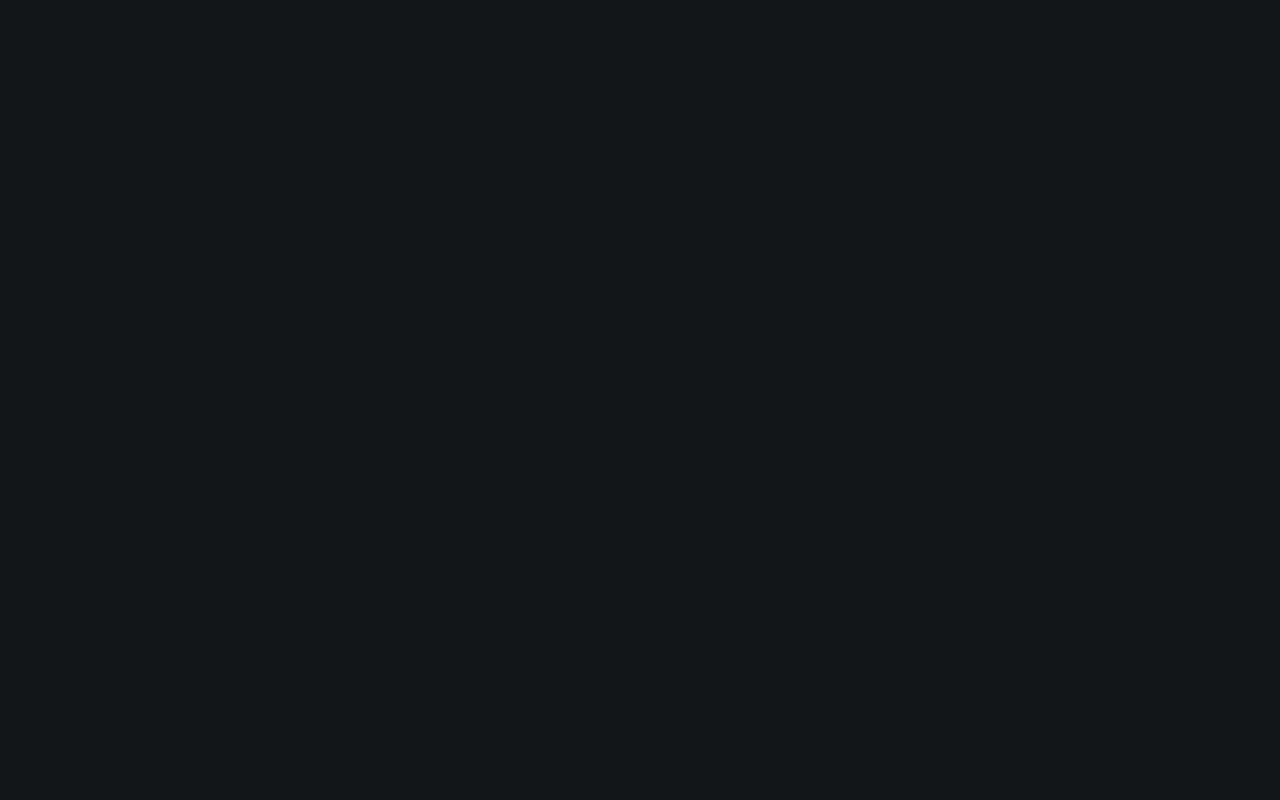
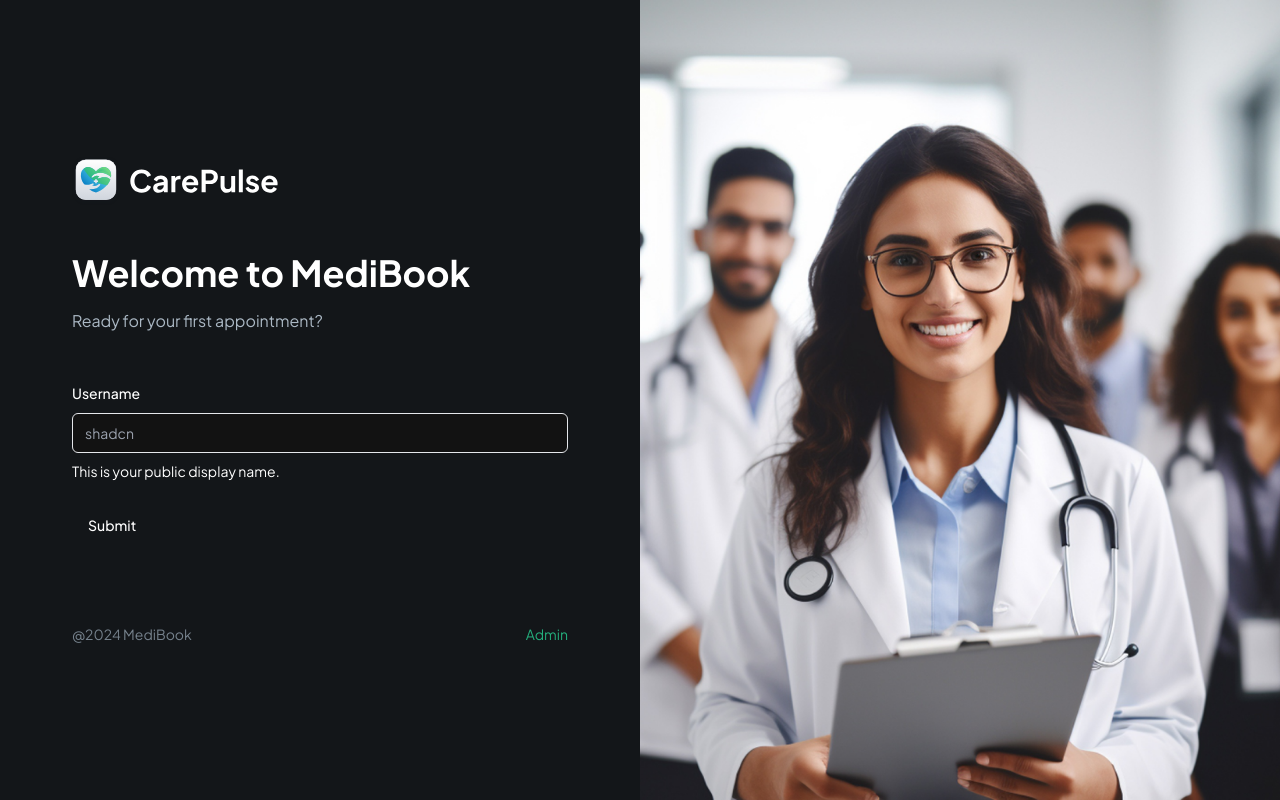
Before and after one commit to KingsCreatives/Medibook, a Next.js app: page / in a window 1280 px wide. Built offline with nearby package versions, Linux system fonts and the light colour scheme.

Commit message:
custom form

```diff
--- a/app/page.tsx
+++ b/app/page.tsx
@@ -1,13 +1,38 @@
 import { Button } from "@/components/ui/button";
 import Image from "next/image";
+import Link from "next/link";
+import PatientForm from "@/components/forms/PatientForm";
 export default function Home() {
   return (
     <div className="flex h-screen max-h-screen">
       <section className="remove-scrollbar container my-auto">
         <div className="sub-container max-w-[496px]">
+          <Image
+            src="/assets/icons/logo-full.svg"
+            height={1000}
+            width={1000}
+            alt="patient"
+            className="mb-12 h-12 w-fit"
+          />
+          <PatientForm />
 
+          <div className="text-14-regular mt-20 flex justify-between">
+            <p className="justify-items-end text-dark-600 xl:text-left">
+              @2024 MediBook
+            </p>
+            <Link href="/?admin=true" className="text-green-500">
+              Admin
+            </Link>
+          </div>
         </div>
       </section>
+      <Image
+       src="/assets/images/onboarding-img.png"
+       height={1000}
+       width={1000}
+       alt="patient"
+       className="side-img max-w-[50%]"
+      />
     </div>
   );
 }
--- /dev/null
+++ b/components/CustomFormField.tsx
@@ -0,0 +1,41 @@
+"use client"
+
+import {
+  FormControl,
+  FormDescription,
+  FormField,
+  FormItem,
+  FormLabel,
+  FormMessage,
+} from "@/components/ui/form";
+import { Input } from "@/components/ui/input";
+import { Control } from "react-hook-form";
+import { FormFieldType } from "./forms/PatientForm";
+
+interface CustomProps{
+    control: Control<any>,
+    fieldType : FormFieldType
+}
+
+
+const CustomFormField = ({control, fieldType}: CustomProps) => {
+
+  return (
+    <FormField
+      control={control}
+      name="username"
+      render={({ field }) => (
+        <FormItem>
+          <FormLabel>Username</FormLabel>
+          <FormControl>
+            <Input placeholder="shadcn" {...field} />
+          </FormControl>
+          <FormDescription>This is your public display name.</FormDescription>
+          <FormMessage />
+        </FormItem>
+      )}
+    />
+  );
+};
+
+export default CustomFormField;
--- /dev/null
+++ b/components/forms/PatientForm.tsx
@@ -0,0 +1,51 @@
+"use client";
+
+import { zodResolver } from "@hookform/resolvers/zod";
+import { useForm } from "react-hook-form";
+import { z } from "zod";
+import { Button } from "@/components/ui/button";
+import { Form } from "@/components/ui/form";
+import CustomFormField from "../CustomFormField";
+
+export enum FormFieldType  {
+  INPUT = 'input',
+}
+
+const formSchema = z.object({
+  username: z.string().min(5, {
+    message: "Username must be at least 5 characters.",
+  }),
+});
+
+const PatientForm = () => {
+  const form = useForm<z.infer<typeof formSchema>>({
+    resolver: zodResolver(formSchema),
+    defaultValues: {
+      username: "",
+    },
+  });
+
+  function onSubmit(values: z.infer<typeof formSchema>) {
+    // Do something with the form values.
+    console.log(values);
+  }
+
+  return (
+    <Form {...form}>
+      <form onSubmit={form.handleSubmit(onSubmit)} className="space-y-6 flex-1">
+        <section className="mb-12 space-y-4">
+          <h1 className="header">Welcome to MediBook</h1>
+          <p className="text-dark-700">Ready for your first appointment?</p>
+        </section>
+
+        <CustomFormField
+        fieldType={FormFieldType.INPUT}
+        control={form.control} />
+
+        <Button type="submit">Submit</Button>
+      </form>
+    </Form>
+  );
+};
+
+export default PatientForm;
--- /dev/null
+++ b/components/ui/form.tsx
@@ -0,0 +1,178 @@
+"use client"
+
+import * as React from "react"
+import * as LabelPrimitive from "@radix-ui/react-label"
+import { Slot } from "@radix-ui/react-slot"
+import {
+  Controller,
+  ControllerProps,
+  FieldPath,
+  FieldValues,
+  FormProvider,
+  useFormContext,
+} from "react-hook-form"
+
+import { cn } from "@/lib/utils"
+import { Label } from "@/components/ui/label"
+
+const Form = FormProvider
+
+type FormFieldContextValue<
+  TFieldValues extends FieldValues = FieldValues,
+  TName extends FieldPath<TFieldValues> = FieldPath<TFieldValues>
+> = {
+  name: TName
+}
+
+const FormFieldContext = React.createContext<FormFieldContextValue>(
+  {} as FormFieldContextValue
+)
+
+const FormField = <
+  TFieldValues extends FieldValues = FieldValues,
+  TName extends FieldPath<TFieldValues> = FieldPath<TFieldValues>
+>({
+  ...props
+}: ControllerProps<TFieldValues, TName>) => {
+  return (
+    <FormFieldContext.Provider value={{ name: props.name }}>
+      <Controller {...props} />
+    </FormFieldContext.Provider>
+  )
+}
+
+const useFormField = () => {
+  const fieldContext = React.useContext(FormFieldContext)
+  const itemContext = React.useContext(FormItemContext)
+  const { getFieldState, formState } = useFormContext()
+
+  const fieldState = getFieldState(fieldContext.name, formState)
+
+  if (!fieldContext) {
+    throw new Error("useFormField should be used within <FormField>")
+  }
+
+  const { id } = itemContext
+
+  return {
+    id,
+    name: fieldContext.name,
+    formItemId: `${id}-form-item`,
+    formDescriptionId: `${id}-form-item-description`,
+    formMessageId: `${id}-form-item-message`,
+    ...fieldState,
+  }
+}
+
+type FormItemContextValue = {
+  id: string
+}
+
+const FormItemContext = React.createContext<FormItemContextValue>(
+  {} as FormItemContextValue
+)
+
+const FormItem = React.forwardRef<
+  HTMLDivElement,
+  React.HTMLAttributes<HTMLDivElement>
+>(({ className, ...props }, ref) => {
+  const id = React.useId()
+
+  return (
+    <FormItemContext.Provider value={{ id }}>
+      <div ref={ref} className={cn("space-y-2", className)} {...props} />
+    </FormItemContext.Provider>
+  )
+})
+FormItem.displayName = "FormItem"
+
+const FormLabel = React.forwardRef<
+  React.ElementRef<typeof LabelPrimitive.Root>,
+  React.ComponentPropsWithoutRef<typeof LabelPrimitive.Root>
+>(({ className, ...props }, ref) => {
+  const { error, formItemId } = useFormField()
+
+  return (
+    <Label
+      ref={ref}
+      className={cn(error && "text-destructive", className)}
+      htmlFor={formItemId}
+      {...props}
+    />
+  )
+})
+FormLabel.displayName = "FormLabel"
+
+const FormControl = React.forwardRef<
+  React.ElementRef<typeof Slot>,
+  React.ComponentPropsWithoutRef<typeof Slot>
+>(({ ...props }, ref) => {
+  const { error, formItemId, formDescriptionId, formMessageId } = useFormField()
+
+  return (
+    <Slot
+      ref={ref}
+      id={formItemId}
+      aria-describedby={
+        !error
+          ? `${formDescriptionId}`
+          : `${formDescriptionId} ${formMessageId}`
+      }
+      aria-invalid={!!error}
+      {...props}
+    />
+  )
+})
+FormControl.displayName = "FormControl"
+
+const FormDescription = React.forwardRef<
+  HTMLParagraphElement,
+  React.HTMLAttributes<HTMLParagraphElement>
+>(({ className, ...props }, ref) => {
+  const { formDescriptionId } = useFormField()
+
+  return (
+    <p
+      ref={ref}
+      id={formDescriptionId}
+      className={cn("text-sm text-muted-foreground", className)}
+      {...props}
+    />
+  )
+})
+FormDescription.displayName = "FormDescription"
+
+const FormMessage = React.forwardRef<
+  HTMLParagraphElement,
+  React.HTMLAttributes<HTMLParagraphElement>
+>(({ className, children, ...props }, ref) => {
+  const { error, formMessageId } = useFormField()
+  const body = error ? String(error?.message) : children
+
+  if (!body) {
+    return null
+  }
+
+  return (
+    <p
+      ref={ref}
+      id={formMessageId}
+      className={cn("text-sm font-medium text-destructive", className)}
+      {...props}
+    >
+      {body}
+    </p>
+  )
+})
+FormMessage.displayName = "FormMessage"
+
+export {
+  useFormField,
+  Form,
+  FormItem,
+  FormLabel,
+  FormControl,
+  FormDescription,
+  FormMessage,
+  FormField,
+}
--- /dev/null
+++ b/components/ui/input.tsx
@@ -0,0 +1,25 @@
+import * as React from "react"
+
+import { cn } from "@/lib/utils"
+
+export interface InputProps
+  extends React.InputHTMLAttributes<HTMLInputElement> {}
+
+const Input = React.forwardRef<HTMLInputElement, InputProps>(
+  ({ className, type, ...props }, ref) => {
+    return (
+      <input
+        type={type}
+        className={cn(
+          "flex h-10 w-full rounded-md border border-input bg-background px-3 py-2 text-sm ring-offset-background file:border-0 file:bg-transparent file:text-sm file:font-medium placeholder:text-muted-foreground focus-visible:outline-none focus-visible:ring-2 focus-visible:ring-ring focus-visible:ring-offset-2 disabled:cursor-not-allowed disabled:opacity-50",
+          className
+        )}
+        ref={ref}
+        {...props}
+      />
+    )
+  }
+)
+Input.displayName = "Input"
+
+export { Input }
--- /dev/null
+++ b/components/ui/label.tsx
@@ -0,0 +1,26 @@
+"use client"
+
+import * as React from "react"
+import * as LabelPrimitive from "@radix-ui/react-label"
+import { cva, type VariantProps } from "class-variance-authority"
+
+import { cn } from "@/lib/utils"
+
+const labelVariants = cva(
+  "text-sm font-medium leading-none peer-disabled:cursor-not-allowed peer-disabled:opacity-70"
+)
+
+const Label = React.forwardRef<
+  React.ElementRef<typeof LabelPrimitive.Root>,
+  React.ComponentPropsWithoutRef<typeof LabelPrimitive.Root> &
+    VariantProps<typeof labelVariants>
+>(({ className, ...props }, ref) => (
+  <LabelPrimitive.Root
+    ref={ref}
+    className={cn(labelVariants(), className)}
+    {...props}
+  />
+))
+Label.displayName = LabelPrimitive.Root.displayName
+
+export { Label }
--- a/package.json
+++ b/package.json
@@ -9,6 +9,8 @@
     "lint": "next lint"
   },
   "dependencies": {
+    "@hookform/resolvers": "^3.9.0",
+    "@radix-ui/react-label": "^2.1.0",
     "@radix-ui/react-slot": "^1.1.0",
     "class-variance-authority": "^0.7.0",
     "clsx": "^2.1.1",
@@ -17,8 +19,10 @@
     "next-themes": "^0.3.0",
     "react": "^18",
     "react-dom": "^18",
+    "react-hook-form": "^7.52.1",
     "tailwind-merge": "^2.4.0",
-    "tailwindcss-animate": "^1.0.7"
+    "tailwindcss-animate": "^1.0.7",
+    "zod": "^3.23.8"
   },
   "devDependencies": {
     "@types/node": "^20",
```
Also changed, not shown: 1 other file (tests, documents, lock files or other folders).
